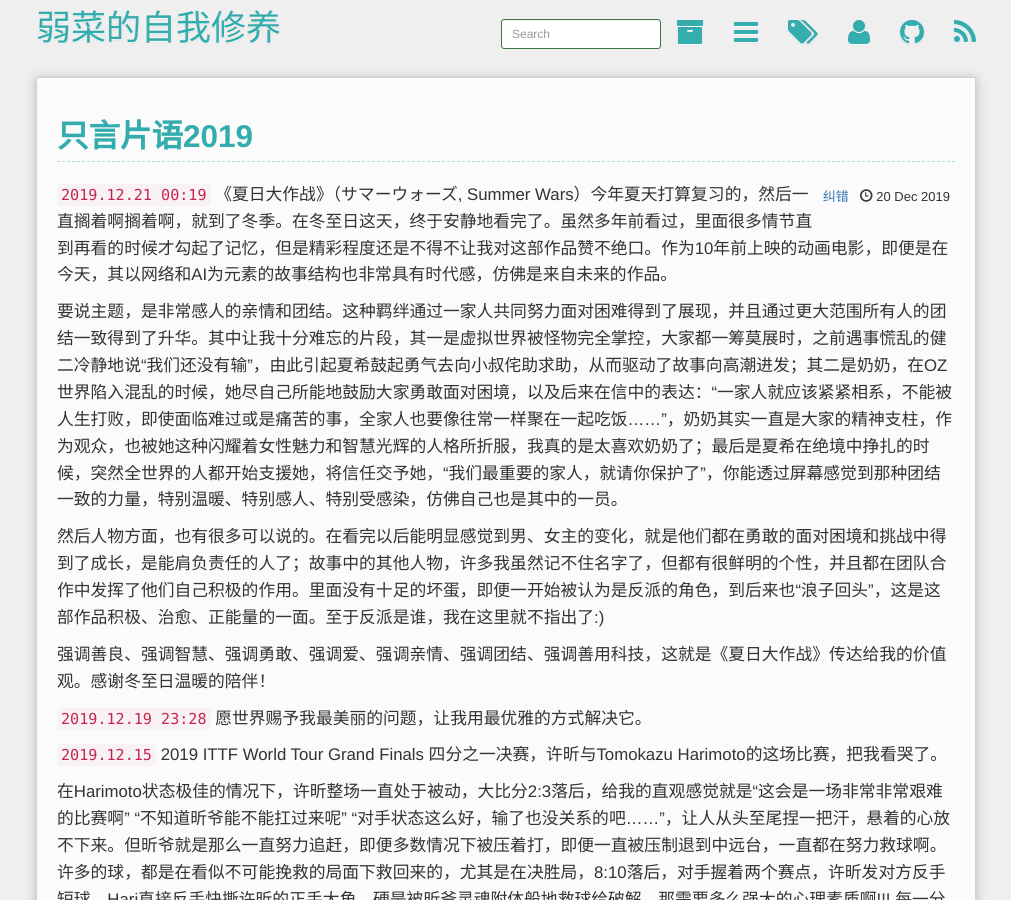
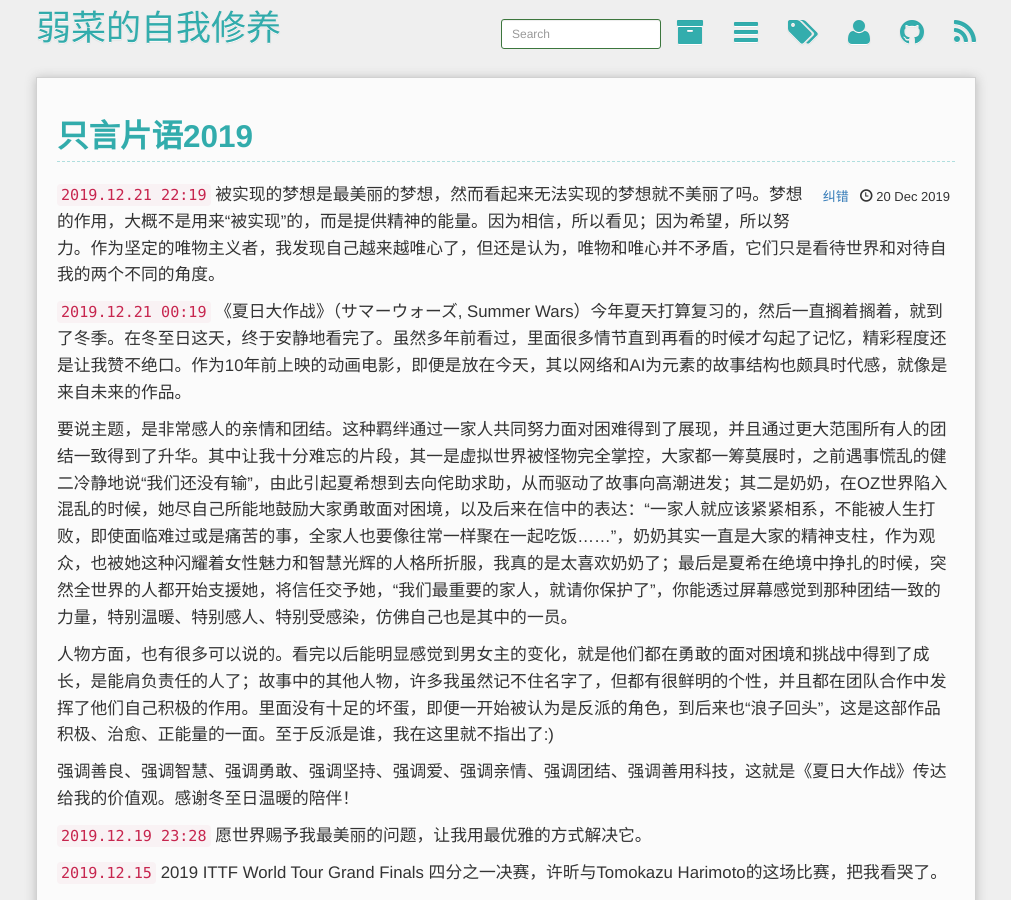
Before and after one commit to mioopoi/mioopoi.github.io, a Jekyll site: the page built from _posts/随笔/2019-12-20-my-tweet-of-2019.md, in a window 1280 px wide and 900 px high. Shown: the whole window, without its empty margins (134-1145 px from the left). Built offline with Jekyll 4.4.1, drawn with Linux system fonts in a browser that asks for light colours; Markdown is read by kramdown in place of the engine named in the settings; comment, search, counter and statistics services are not loaded; some of the changed text lies outside the part shown.

Commit message:
update tweet of2019

```diff
--- a/_posts/随笔/2019-12-20-my-tweet-of-2019.md
+++ b/_posts/随笔/2019-12-20-my-tweet-of-2019.md
@@ -7,13 +7,17 @@ tags: [生活,碎碎念,精神小屋]
 summary:
 ---
 
-`2019.12.21 00:19` 《夏日大作战》（サマーウォーズ, Summer Wars）今年夏天打算复习的，然后一直搁着啊搁着啊，就到了冬季。在冬至日这天，终于安静地看完了。虽然多年前看过，里面很多情节直到再看的时候才勾起了记忆，但是精彩程度还是不得不让我对这部作品赞不绝口。作为10年前上映的动画电影，即便是在今天，其以网络和AI为元素的故事结构也非常具有时代感，仿佛是来自未来的作品。
+`2019.12.21 22:19` 被实现的梦想是最美丽的梦想，然而看起来无法实现的梦想就不美丽了吗。梦想的作用，大概不是用来“被实现”的，而是提供精神的能量。因为相信，所以看见；因为希望，所以努力。作为坚定的唯物主义者，我发现自己越来越唯心了，但还是认为，唯物和唯心并不矛盾，它们只是看待世界和对待自我的两个不同的角度。
 
-要说主题，是非常感人的亲情和团结。这种羁绊通过一家人共同努力面对困难得到了展现，并且通过更大范围所有人的团结一致得到了升华。其中让我十分难忘的片段，其一是虚拟世界被怪物完全掌控，大家都一筹莫展时，之前遇事慌乱的健二冷静地说“我们还没有输”，由此引起夏希鼓起勇气去向小叔侘助求助，从而驱动了故事向高潮进发；其二是奶奶，在OZ世界陷入混乱的时候，她尽自己所能地鼓励大家勇敢面对困境，以及后来在信中的表达：“一家人就应该紧紧相系，不能被人生打败，即使面临难过或是痛苦的事，全家人也要像往常一样聚在一起吃饭……”，奶奶其实一直是大家的精神支柱，作为观众，也被她这种闪耀着女性魅力和智慧光辉的人格所折服，我真的是太喜欢奶奶了；最后是夏希在绝境中挣扎的时候，突然全世界的人都开始支援她，将信任交予她，“我们最重要的家人，就请你保护了”，你能透过屏幕感觉到那种团结一致的力量，特别温暖、特别感人、特别受感染，仿佛自己也是其中的一员。
 
-然后人物方面，也有很多可以说的。在看完以后能明显感觉到男、女主的变化，就是他们都在勇敢的面对困境和挑战中得到了成长，是能肩负责任的人了；故事中的其他人物，许多我虽然记不住名字了，但都有很鲜明的个性，并且都在团队合作中发挥了他们自己积极的作用。里面没有十足的坏蛋，即便一开始被认为是反派的角色，到后来也“浪子回头”，这是这部作品积极、治愈、正能量的一面。至于反派是谁，我在这里就不指出了:)
 
-强调善良、强调智慧、强调勇敢、强调爱、强调亲情、强调团结、强调善用科技，这就是《夏日大作战》传达给我的价值观。感谢冬至日温暖的陪伴！
+`2019.12.21 00:19` 《夏日大作战》（サマーウォーズ, Summer Wars）今年夏天打算复习的，然后一直搁着搁着，就到了冬季。在冬至日这天，终于安静地看完了。虽然多年前看过，里面很多情节直到再看的时候才勾起了记忆，精彩程度还是让我赞不绝口。作为10年前上映的动画电影，即便是放在今天，其以网络和AI为元素的故事结构也颇具时代感，就像是来自未来的作品。
+
+要说主题，是非常感人的亲情和团结。这种羁绊通过一家人共同努力面对困难得到了展现，并且通过更大范围所有人的团结一致得到了升华。其中让我十分难忘的片段，其一是虚拟世界被怪物完全掌控，大家都一筹莫展时，之前遇事慌乱的健二冷静地说“我们还没有输”，由此引起夏希想到去向侘助求助，从而驱动了故事向高潮进发；其二是奶奶，在OZ世界陷入混乱的时候，她尽自己所能地鼓励大家勇敢面对困境，以及后来在信中的表达：“一家人就应该紧紧相系，不能被人生打败，即使面临难过或是痛苦的事，全家人也要像往常一样聚在一起吃饭……”，奶奶其实一直是大家的精神支柱，作为观众，也被她这种闪耀着女性魅力和智慧光辉的人格所折服，我真的是太喜欢奶奶了；最后是夏希在绝境中挣扎的时候，突然全世界的人都开始支援她，将信任交予她，“我们最重要的家人，就请你保护了”，你能透过屏幕感觉到那种团结一致的力量，特别温暖、特别感人、特别受感染，仿佛自己也是其中的一员。
+
+人物方面，也有很多可以说的。看完以后能明显感觉到男女主的变化，就是他们都在勇敢的面对困境和挑战中得到了成长，是能肩负责任的人了；故事中的其他人物，许多我虽然记不住名字了，但都有很鲜明的个性，并且都在团队合作中发挥了他们自己积极的作用。里面没有十足的坏蛋，即便一开始被认为是反派的角色，到后来也“浪子回头”，这是这部作品积极、治愈、正能量的一面。至于反派是谁，我在这里就不指出了:)
+
+强调善良、强调智慧、强调勇敢、强调坚持、强调爱、强调亲情、强调团结、强调善用科技，这就是《夏日大作战》传达给我的价值观。感谢冬至日温暖的陪伴！
 
 
 
@@ -147,6 +151,16 @@ summary:
 
 
 
+`2019.11.09 23:59` 今年的双十一我没空抢东西啦，要努力工作，保障服务的稳定性。
+
+说起剁手，倒是准备选购一台游戏机，switch或者ps4，还没想好，但是只打算买其中一样，switch可能性大些，主要还是小巧轻便。之前想着购置一台高配GPU主机，这样做模型训练或者玩csgo都毫无压力了，考虑一下还是算了，担心买来后模型没训练几个，枪法倒是训练上去了，而且小屋空间也吃紧。
+
+曾经在某问答网站看到几位女性答主写的答案，其中有提到给爱人送play station的，有送HHKB的，羡慕的不行。其实物品本身都是次要的，而是在于，行文里满是对爱人的尊重和理解，字里行间洋溢着幸福的气息。
+
+那我这play station，或者HHKB，就等着未来的她来送好了:P
+
+
+
 `2019.11.09` 父亲在电话里说，他从小学三年级开始看《红楼梦》，一直看到初一才看完，很多篇章看完就能背，但是并不懂“其中味”。后来初三、高中又翻了几遍，大概是高二高三的时候有了点头绪，后来上大学、参加工作后又读了好些遍，每次读都有新的理解。这方面，我是不如父亲了。
 
 
@@ -215,6 +229,14 @@ summary:
 
 
 
+`2019.10.04` 第一次参加同学婚礼，看到同窗三年的室友向他的爱人表白时控制不住情绪泣不成声。男儿有泪不轻弹，只是未到动情处。
+
+婚礼仪式结束后，新郎说，“一身轻松，好似解脱”，可算是了了一桩心事。这种仪式如此重要，可着实累人。我和他性格有相似的地方，都不喜应酬、不善社交言辞，但凡应酬，就觉劳累，更不用说他作为主人公了。
+
+所以，对于自己珍视的人邀请，如若重大仪式，有空我一定会去。其他的，即便是婚礼，附上礼金，找个合适的理由拒了即可，我还有那么多精彩的书要读呢。
+
+
+
 `2019.10.01` Doctor X 第五季 05话 关于AI和人类的主题很赞。虽然最后五反田五郎在将棋上战胜了AI的设定也许在现实中已经很难看到（如今在围棋上基本可以说AI完胜人类），但是对于医疗诊断这种需要经验和智慧的事情，AI还远远没到可以战胜人类的程度。在某些问题结构清晰、可以穷举搜索和记忆的事情上（如超高精度浮点数运算、各种棋类运动、环境并不复杂的游戏等），计算机和AI确实有了质的飞跃，但是对于开放环境、尤其是现实世界开放环境的需要知识、经验、推理和直觉的人类活动（如医疗诊断、自动驾驶等等），AI还有很长很长的路要走。这就是为什么诊断需要“望闻问切”的缘故，而不是仅仅看几张图片。
 
 如今，媒体的夸大宣传已经误导了许多对AI不甚了解的人，甚至许多对当今AI发展脉络不明晰的年轻的大学生也在盲目鼓吹AI。AI还远远没到可以模拟人类意识和思考的境界，人类目前还没有弄清楚人脑这台自然界最复杂最精密的器官的工作原理，也还没有弄清楚意识和思考、灵感和直觉的产生原理。许多媒体总是试图将AI和人类对立起来，利用电影片段中的情节制造焦虑，这不是正确的宣传AI的方式。AI的诞生，目的是要服务于人类生产生活中那些重复、枯燥的劳动，起到辅助的作用，提高人们的工作效率，让更多的人可以专注于那些需要创造性的劳动，从而促进社会的进步，这是科技进步中的一环，不应制造焦虑和恐慌，也不应过分美化。
@@ -231,6 +253,10 @@ summary:
 
 
 
+`2019.09.14` 爸爸好厉害。他会做手工，能打出好看结实的桌椅，会修电器，更是机械专家。今晚聊天，他提到之前如何修好电器，提到根据左/右手螺旋定则绕线圈…我是只用来做题了:P
+
+
+
 `2019.09.08` "即使在一起喝过多少次酒，逛过多少次街，掏过多少次心窝，共度过多少次时光，许多人还是没能拥有一个能背起你，从地狱走向天堂的朋友。"
 
 
@@ -243,7 +269,7 @@ summary:
 
 
 
-`2019.08.09` 我对幸福的评价指标是，进入“心流状态”的频率和持续时长。而现在来看，进入这种状态，多数时候都是通过自己的主动意识带动行为，很少是被动的。
+`2019.08.09` 于我而言，幸福的评价指标是进入心流状态的频率和持续时长。
 
 
 
```
